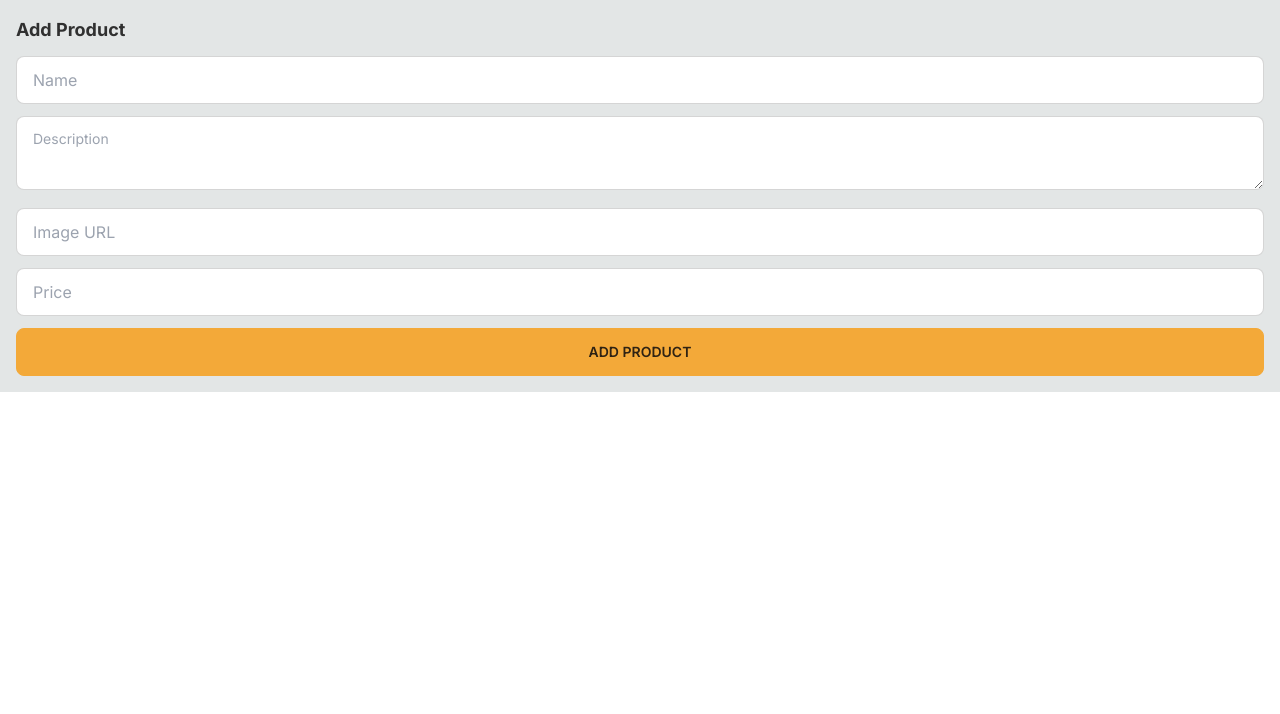
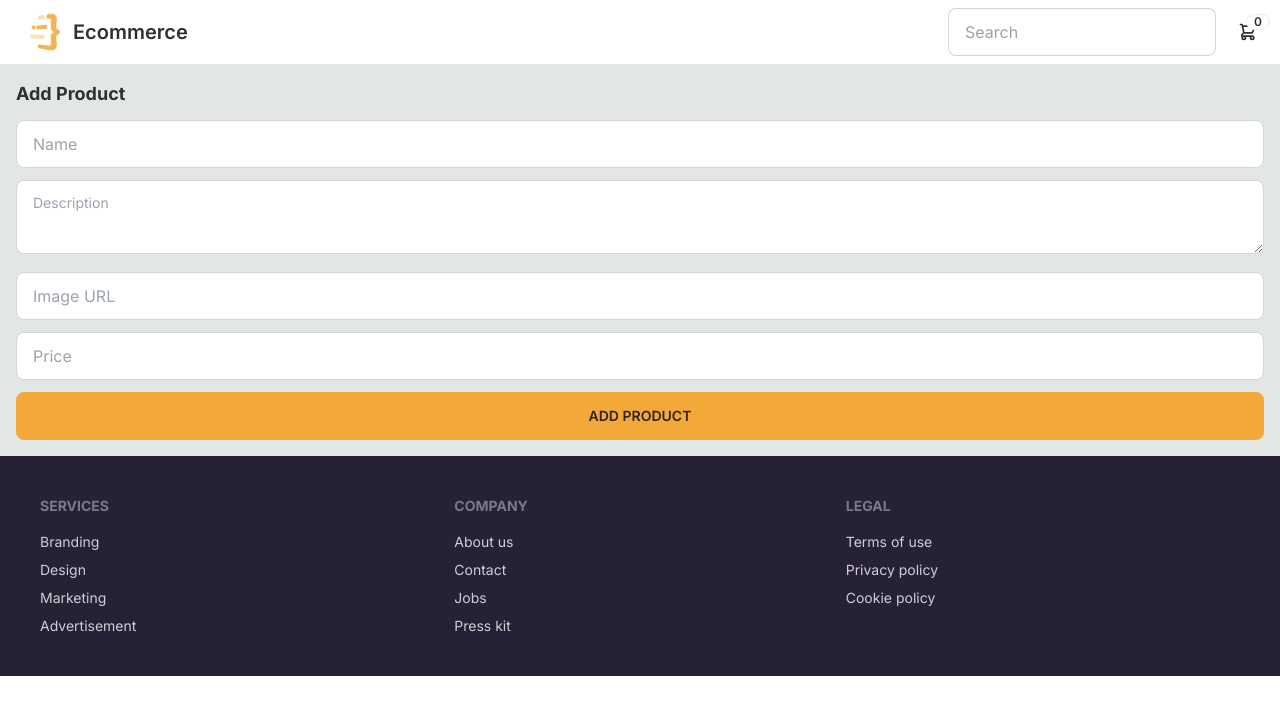
Before and after one commit to WYZ00/nextjs-ecommerce, a Next.js app: page /add-product in a window 1280 px wide. Shown: the top 714 px of the page. Built offline with nearby package versions, Linux system fonts and the light colour scheme; no server answers.

Commit message:
Navbar + Footer

```diff
--- /dev/null
+++ b/src/app/Footer.tsx
@@ -0,0 +1,28 @@
+export default function Footer() {
+  return (
+    <footer className="bg-neutral p-10 text-neutral-content">
+      <div className="footer m-auto max-w-7xl">
+        <div>
+          <span className="footer-title">Services</span>
+          <a className="link-hover link">Branding</a>
+          <a className="link-hover link">Design</a>
+          <a className="link-hover link">Marketing</a>
+          <a className="link-hover link">Advertisement</a>
+        </div>
+        <div>
+          <span className="footer-title">Company</span>
+          <a className="link-hover link">About us</a>
+          <a className="link-hover link">Contact</a>
+          <a className="link-hover link">Jobs</a>
+          <a className="link-hover link">Press kit</a>
+        </div>
+        <div>
+          <span className="footer-title">Legal</span>
+          <a className="link-hover link">Terms of use</a>
+          <a className="link-hover link">Privacy policy</a>
+          <a className="link-hover link">Cookie policy</a>
+        </div>
+      </div>
+    </footer>
+  );
+}
--- /dev/null
+++ b/src/app/Navbar/Navbar.tsx
@@ -0,0 +1,45 @@
+import Image from "next/image";
+import Link from "next/link";
+import logo from "@/assets/logo.png";
+import { redirect } from "next/navigation";
+import { getCart } from "@/lib/db/cart";
+import ShoppingCartButton from "./ShoppingCartButton";
+
+async function searchProducts(formData: FormData) {
+  "use server";
+
+  const searchQuery = formData.get("searchQuery")?.toString();
+
+  if (searchQuery) {
+    redirect("/search?query=" + searchQuery);
+  }
+}
+
+export default async function Navbar() {
+  const cart = await getCart();
+
+  return (
+    <div className="bg-base-100">
+      <div className="navbar max-w-7xl m-auto flex-col sm:flex-row gap-2">
+        <div className="flex-1">
+          <Link href="/" className="btn btn-ghost text-xl normal-case">
+            <Image src={logo} height={40} width={40} alt="Ecommerce Logo" />
+            Ecommerce
+          </Link>
+        </div>
+        <div className="flex-none gap-2">
+          <form action={searchProducts}>
+            <div className="form-control">
+              <input
+                name="searchQuery"
+                placeholder="Search"
+                className="input input-bordered w-full min-w-[100px]"
+              />
+            </div>
+          </form>
+          <ShoppingCartButton cart={cart} />
+        </div>
+      </div>
+    </div>
+  );
+}
--- /dev/null
+++ b/src/app/Navbar/ShoppingCartButton.tsx
@@ -0,0 +1,61 @@
+"use client";
+
+import { ShoppingCart } from "@/lib/db/cart";
+import { formatprice } from "@/lib/format";
+import Link from "next/link";
+
+interface ShoppingCartButtonProps {
+  cart: ShoppingCart | null;
+}
+
+export default function ShoppingCartButton({ cart }: ShoppingCartButtonProps) {
+  function closeDropdown() {
+    const elem = document.activeElement as HTMLElement;
+    if (elem) {
+      elem.blur();
+    }
+  }
+
+  return (
+    <div className="dropdown dropdown-end">
+      <label tabIndex={0} className="btn btn-ghost btn-circle">
+        <div className="indicator">
+          <svg
+            xmlns="http://www.w3.org/2000/svg"
+            className="h-5 w-5"
+            fill="none"
+            viewBox="0 0 24 24"
+            stroke="currentColor">
+            <path
+              strokeLinecap="round"
+              strokeLinejoin="round"
+              strokeWidth="2"
+              d="M3 3h2l.4 2M7 13h10l4-8H5.4M7 13L5.4 5M7 13l-2.293 2.293c-.63.63-.184 1.707.707 1.707H17m0 0a2 2 0 100 4 2 2 0 000-4zm-8 2a2 2 0 11-4 0 2 2 0 014 0z"
+            />
+          </svg>
+          <span className="badge badge-sm indicator-item">
+            {cart?.size || 0}
+          </span>
+        </div>
+      </label>
+      <div
+        tabIndex={0}
+        className="card dropdown-content card-compact mt-3 w-52 bg-base-100 shadow z-30">
+        <div className="card-body">
+          <span className="text-lg font-bold">{cart?.size || 0} Items</span>
+          <span className="text-info">
+            subtotal: {formatprice(cart?.subtotal || 0)}
+          </span>
+          <div className="card-actions">
+            <Link
+              href="/cart"
+              className="btn btn-primary btn-block"
+              onClick={closeDropdown}>
+              View cart
+            </Link>
+          </div>
+        </div>
+      </div>
+    </div>
+  );
+}
--- a/src/app/layout.tsx
+++ b/src/app/layout.tsx
@@ -1,6 +1,8 @@
 import "./globals.css";
 import type { Metadata } from "next";
 import { Inter } from "next/font/google";
+import Navbar from "./Navbar/Navbar";
+import Footer from "./Footer";
 
 const inter = Inter({ subsets: ["latin"] });
 
@@ -17,7 +19,9 @@
   return (
     <html lang="en">
       <body className={inter.className}>
+        <Navbar />
         <main className="p-4 max-w-7xl m-auto min-w-[300px]">{children}</main>
+        <Footer />
       </body>
     </html>
   );
--- a/src/lib/db/cart.ts
+++ b/src/lib/db/cart.ts
@@ -1,6 +1,6 @@
 import { cookies } from "next/dist/client/components/headers";
 import { prisma } from "./prisma";
-import { Cart, Prisma } from "@prisma/client";
+import { Prisma } from "@prisma/client";
 
 export type CartWithProducts = Prisma.CartGetPayload<{
   include: {
```
Also changed, not shown: 1 other file (tests, documents, lock files or other folders).
